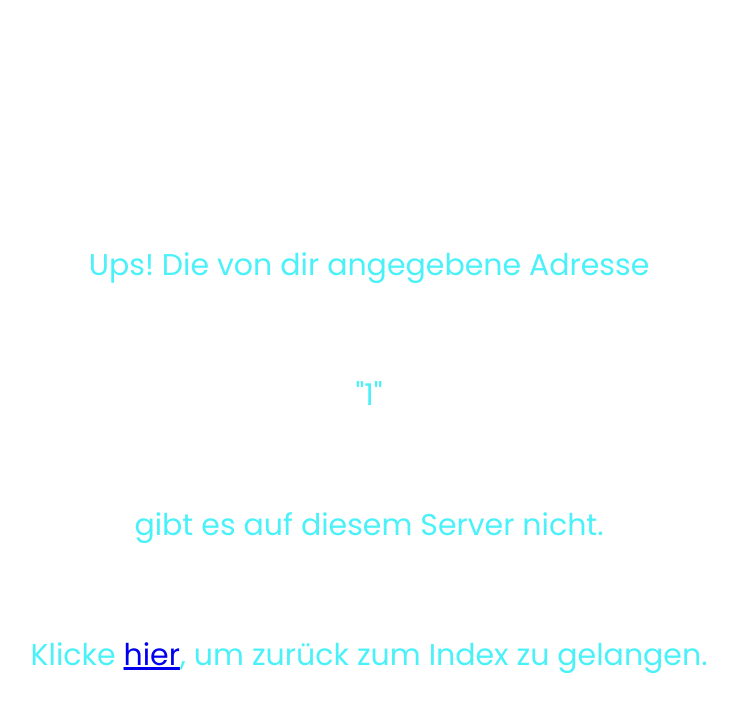
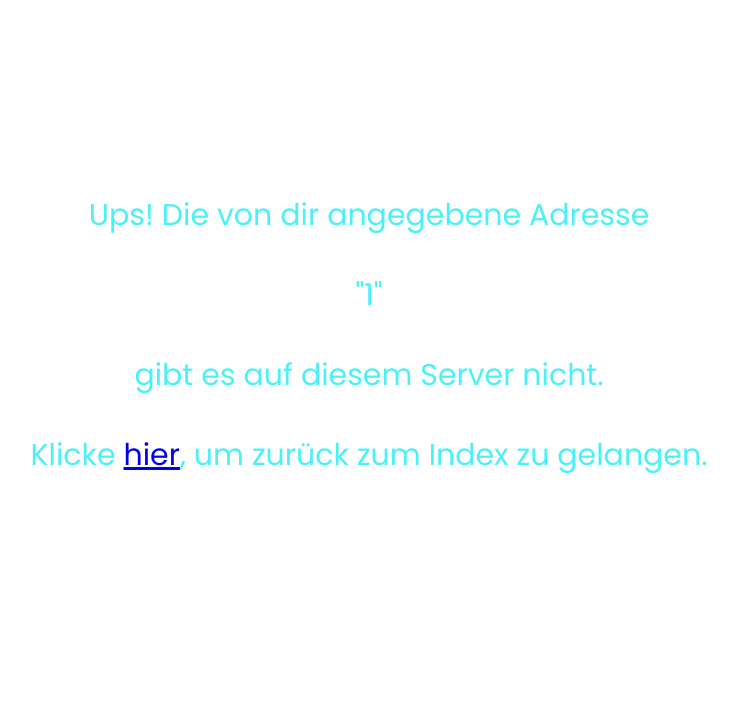
Before and after one commit to spiritwalkerrr/PRO2_Projekt, a Flask app: page /1 in a window 1280 px wide. Shown: the top 712 px of the page, without its empty margins (271-1009 px from the left). Run offline with Flask 2, Linux system fonts and the light colour scheme.

Commit message:
"tenth commit - Ich habe fertig"

```diff
--- a/restaurantsnacktracker/data_handling.py
+++ b/restaurantsnacktracker/data_handling.py
@@ -445,7 +445,7 @@ def get_food_ranking():
         value_ranking = sorted(value_ranking)
         # reverse because its ascending and we want descending
         value_ranking.reverse()
-    # loop over the ranking to again adjust the name with the position
+    # loop x times, where x is the ranking length to again adjust the name with the position
     for x in range(len(value_ranking)):
         # this basically turns for example "Hu Xin" into "1. Hu Xin"
         value_ranking[x][3] = str(x + 1) + ". " + value_ranking[x][3]
@@ -455,7 +455,7 @@ def get_food_ranking():
 
 # UPDATES THE VISITS JSON WITH THE PROVIDED DATA
 def save_visits(data):
-    # makes JSON out of the list of dictionaries we pass through
+    # makes JSON out of the list of dictionaries we give it
     json_string = json.dumps(data)
     # opens the database file
     file = open("database/visits.JSON", "w")
--- a/restaurantsnacktracker/static/error.css
+++ b/restaurantsnacktracker/static/error.css
@@ -4,6 +4,6 @@ justify-content: flex-start;
 align-items: center}
 
 p{
-margin-top: 100px;
+margin-top: 50px;
 font-size: 30px;
 transition: 400ms}
--- a/restaurantsnacktracker/static/main.css
+++ b/restaurantsnacktracker/static/main.css
@@ -64,8 +64,6 @@ display: flex;
 flex-direction: column}
 
 h1,h2,h3,h4,h5,h6{
-font-family: 'DM Serif Display', serif;
-
 grid-column: span 12}
 
 h1{
--- a/restaurantsnacktracker/templates/new_visit.html
+++ b/restaurantsnacktracker/templates/new_visit.html
@@ -63,6 +63,7 @@
             <button class="button-small">Absenden</button>
         </form>
     {% endif %}
+
         <div class="full-width no-restaurants">
         {% if amount == 0 %}
             <h1>Es sind keine Restaurants in der Datenbank.</h1>
```
Also changed, not shown: restaurantsnacktracker/database/visits.JSON (+1 -1 lines), restaurantsnacktracker/index.py (+6 -2 lines).
